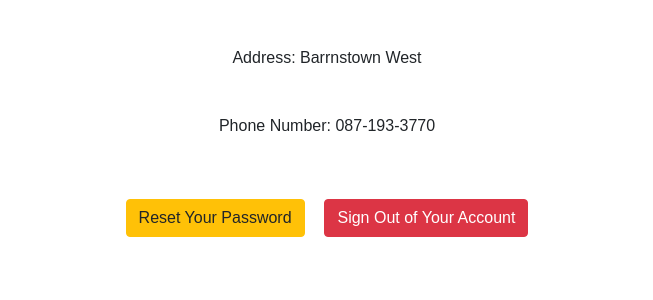
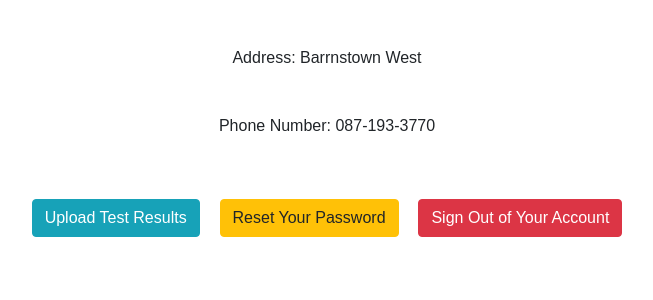
Before and after one commit to ironic833/JointSubjectProject, a PHP site: page /welcome.php in a window 1280 px wide. Shown: the part 302-602 px from the top of the page, without its empty margins (313-966 px from the left). Run offline with PHP 8.4, Linux system fonts and the light colour scheme; a user stored in the database is signed in.

Commit message:
Update welcome.php
Added and spaced an upload results button

```diff
--- a/MyProject/welcome.php
+++ b/MyProject/welcome.php
@@ -87,7 +87,8 @@ if(!isset($_SESSION["loggedin"]) || $_SESSION["loggedin"] !== true){
     </div>
     <br />
     <p>
-        <a href="reset-password.php" class="btn btn-warning">Reset Your Password</a>
+        <a href="logout.php" class="btn btn-info">Upload Test Results</a>
+        <a href="reset-password.php" class="btn btn-warning ml-3">Reset Your Password</a>
         <a href="logout.php" class="btn btn-danger ml-3">Sign Out of Your Account</a>
     </p>
 </body>
```
